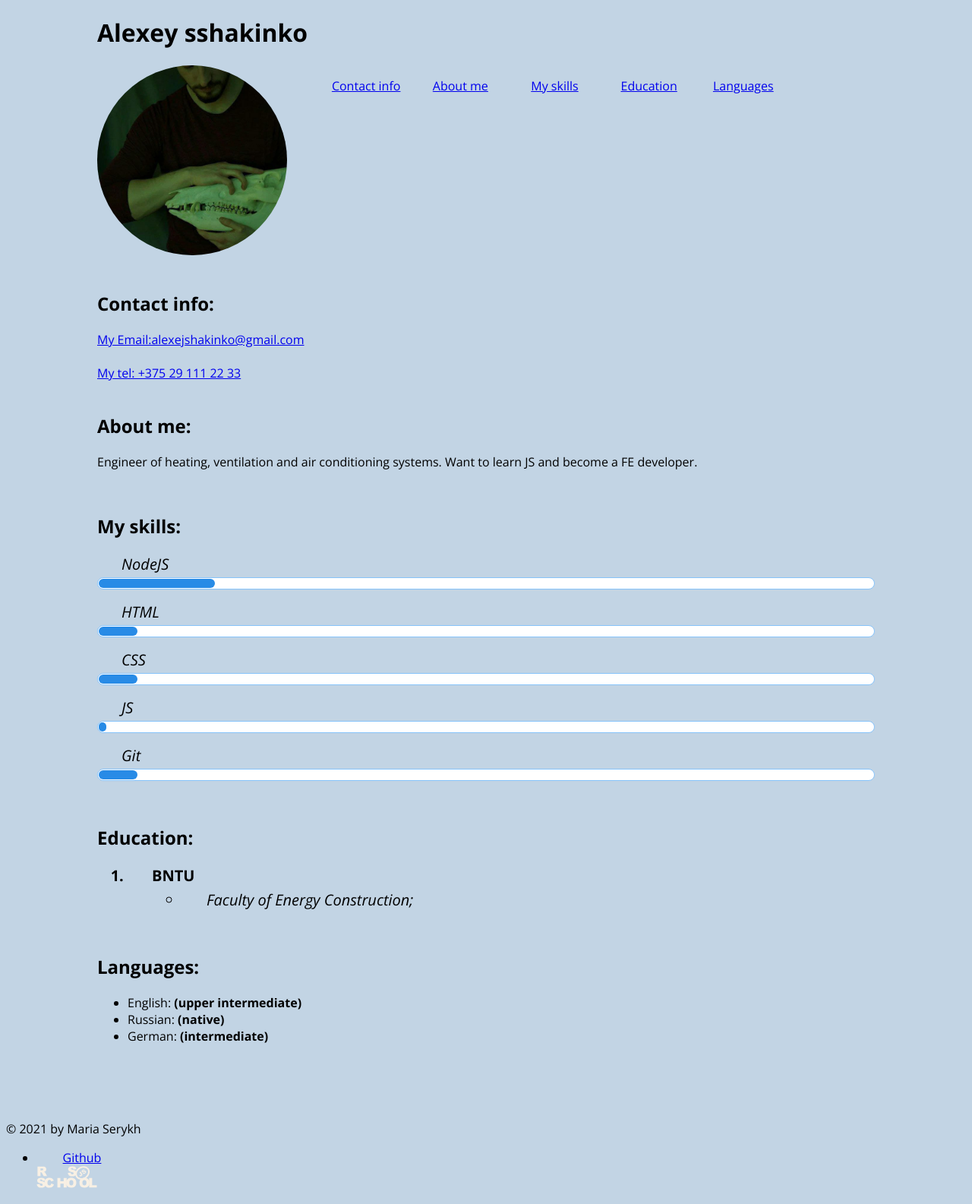
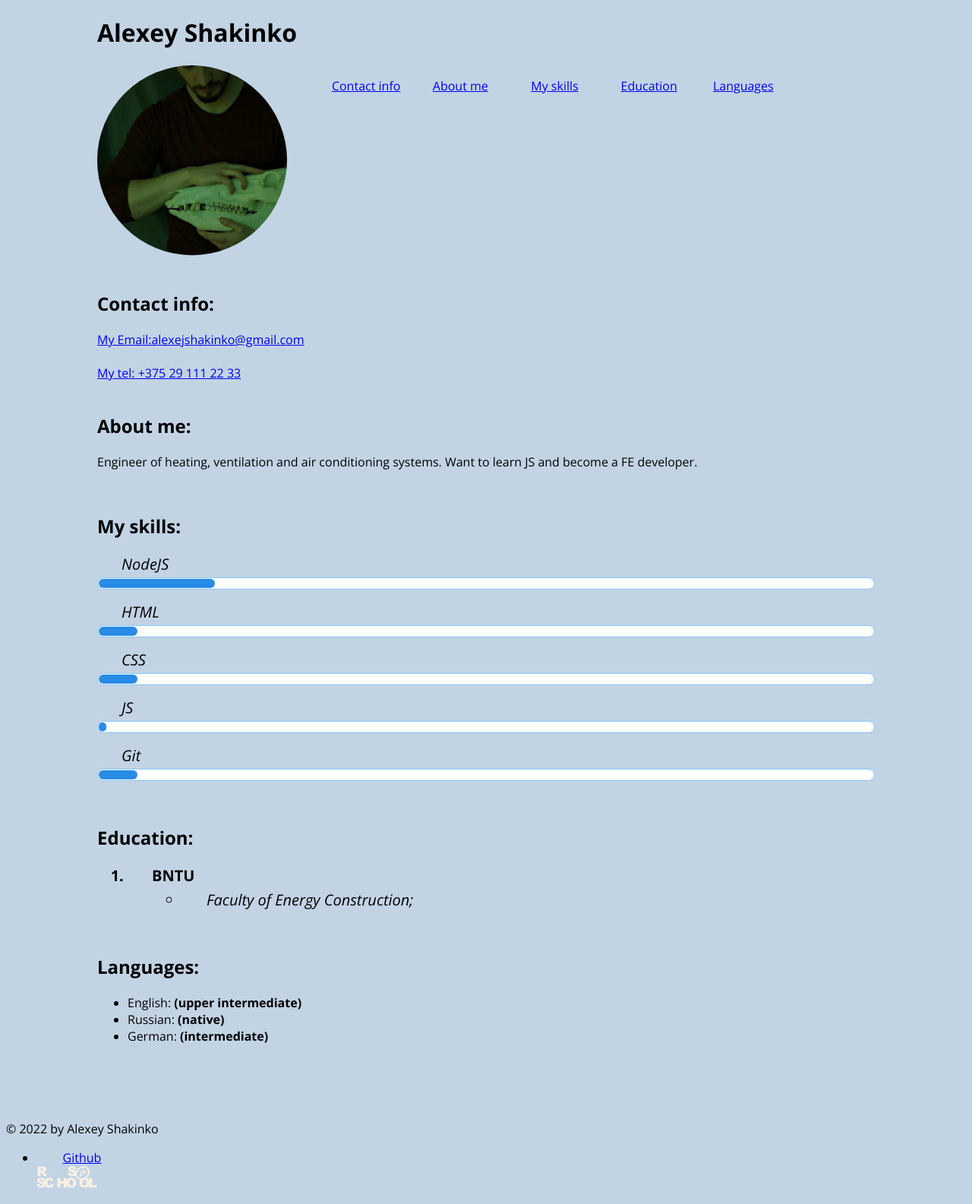
Before and after one commit to AlexeyShak/cv1, a plain HTML site: page index.html in a window 1280 px wide. Shown: the whole page at 76% size. Drawn offline with nearby package versions, Linux system fonts and the light colour scheme.

Commit message:
init: h1 changed

```diff
--- a/index.html
+++ b/index.html
@@ -16,7 +16,7 @@
 <body>
     <header class="header">
         <div class="wrapper">
-            <h1>Alexey sshakinko</h1>
+            <h1>Alexey Shakinko</h1>
 
             <img class="avatar" src="photo_2022-01-03_20-51-49.jpg" alt="Photo">
 
@@ -103,7 +103,7 @@
  <footer class="page-footer">
       <div class="page-footer__inner">
         <div class="page-footer__copyright">
-          <p>© 2021 by Maria Serykh</p>
+          <p>© 2022 by Alexey Shakinko</p>
         </div>
         <ul class="page-footer__contact-links">
           <li class="contact-links__item"><a href="https://github.com/AlexeyShak" class="contact-links__link" target="_blank">Github</a></li>
```
